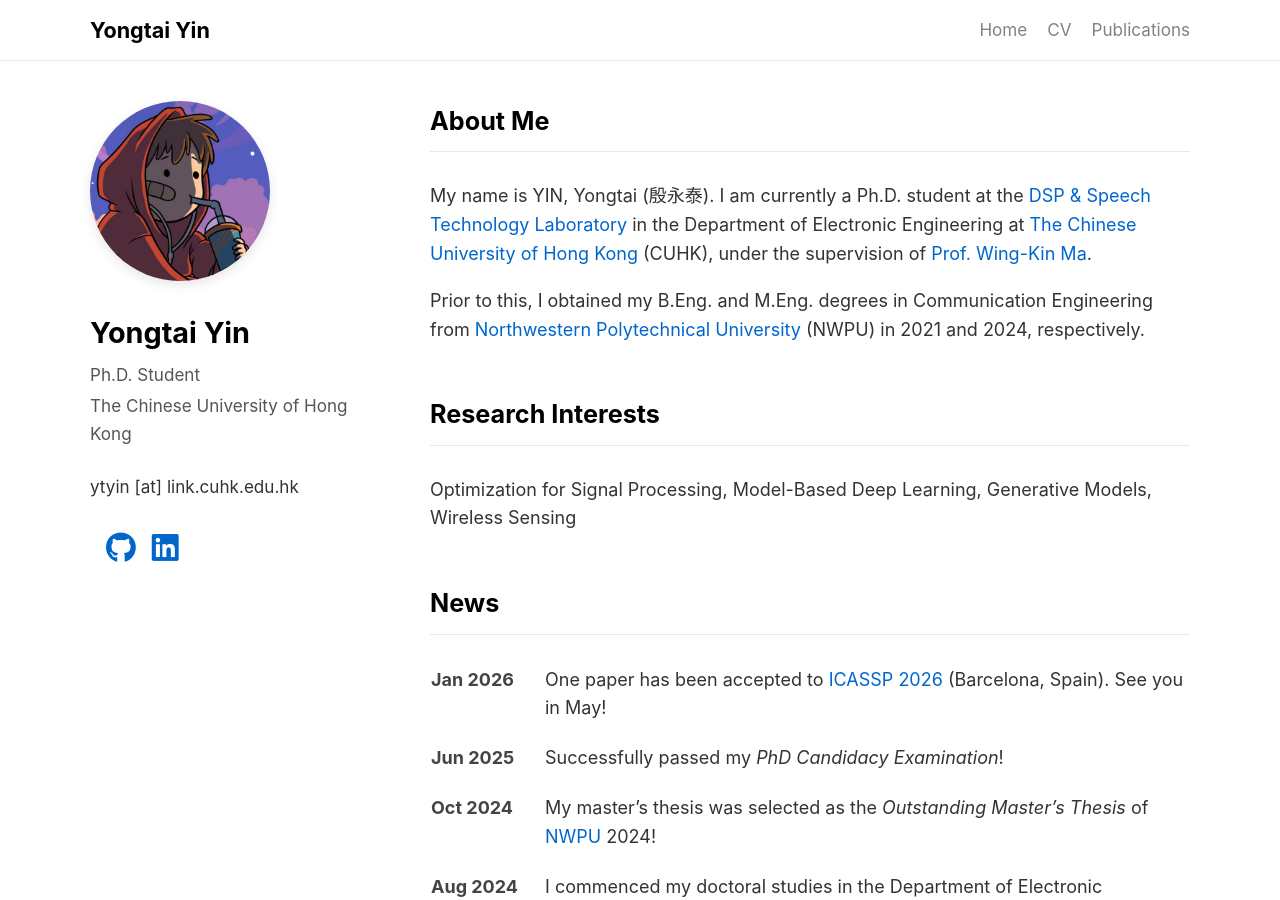
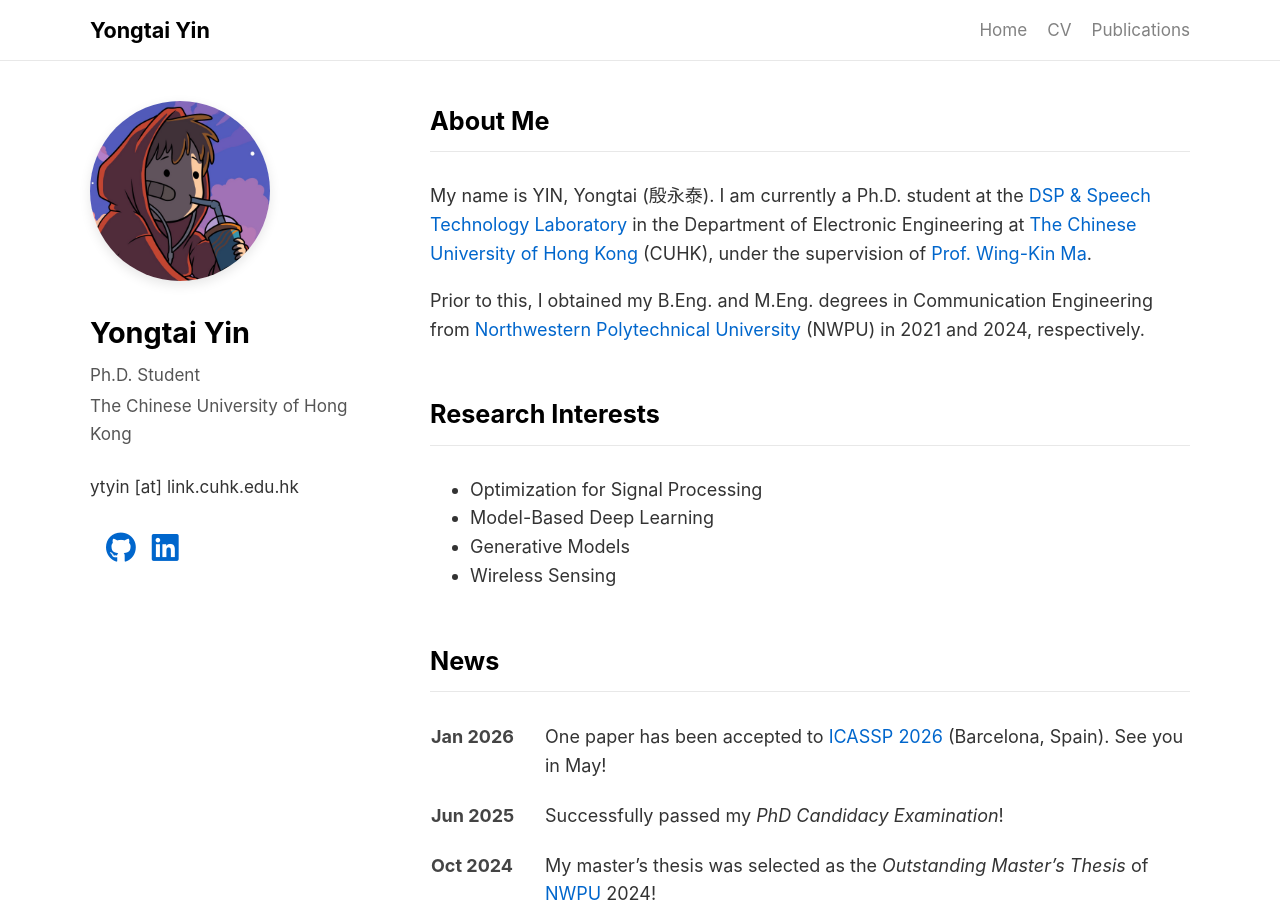
Before and after one commit to yongtai-yin/yongtai-yin.github.io, a Jekyll site: the page built from index.md, in a window 1280 px wide and 900 px high. Built offline with Jekyll 4.4.1, drawn with Linux system fonts in a browser that asks for light colours; a style sheet for code colours, icons or effects is not loaded.

Commit message:
Refactor research interests section

```diff
--- a/index.md
+++ b/index.md
@@ -27,7 +27,10 @@
 
 ## Research Interests
 
-Optimization for Signal Processing, Model-Based Deep Learning, Generative Models, Wireless Sensing
+- Optimization for Signal Processing
+- Model-Based Deep Learning
+- Generative Models
+- Wireless Sensing
 
 ## News
 
```
